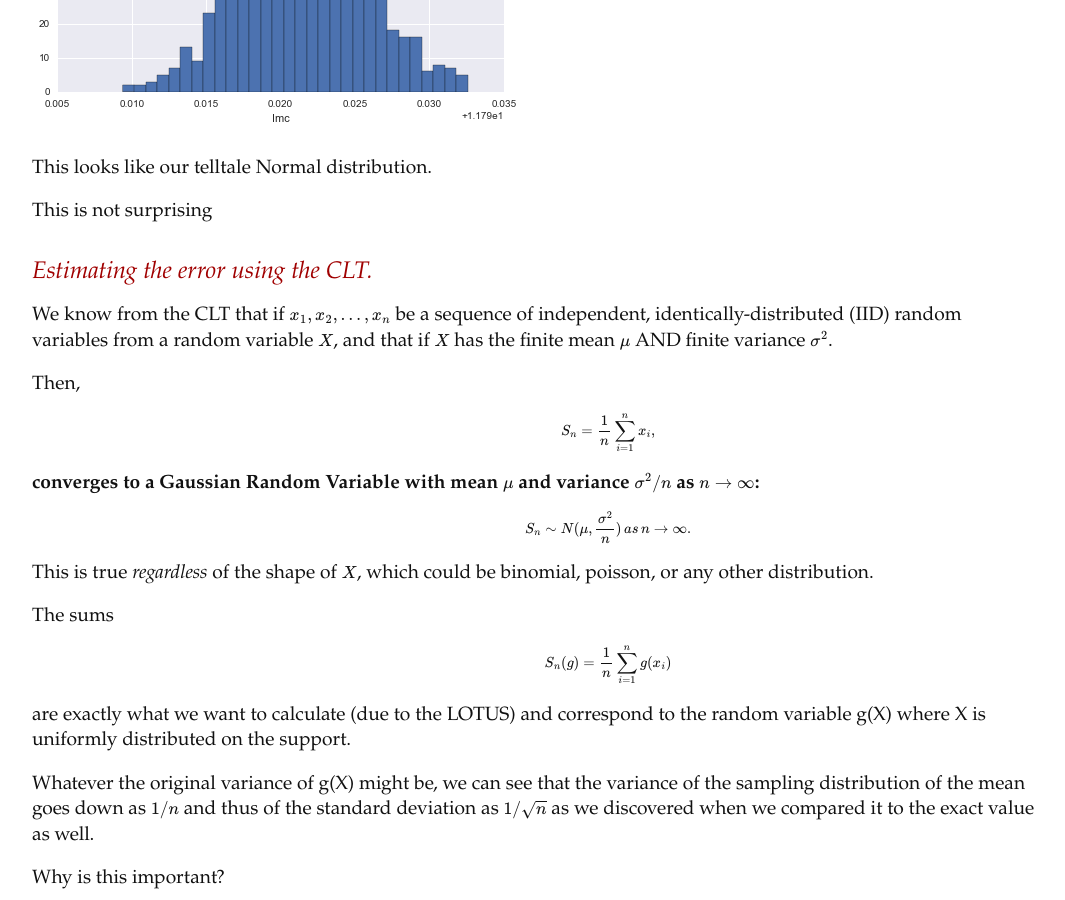
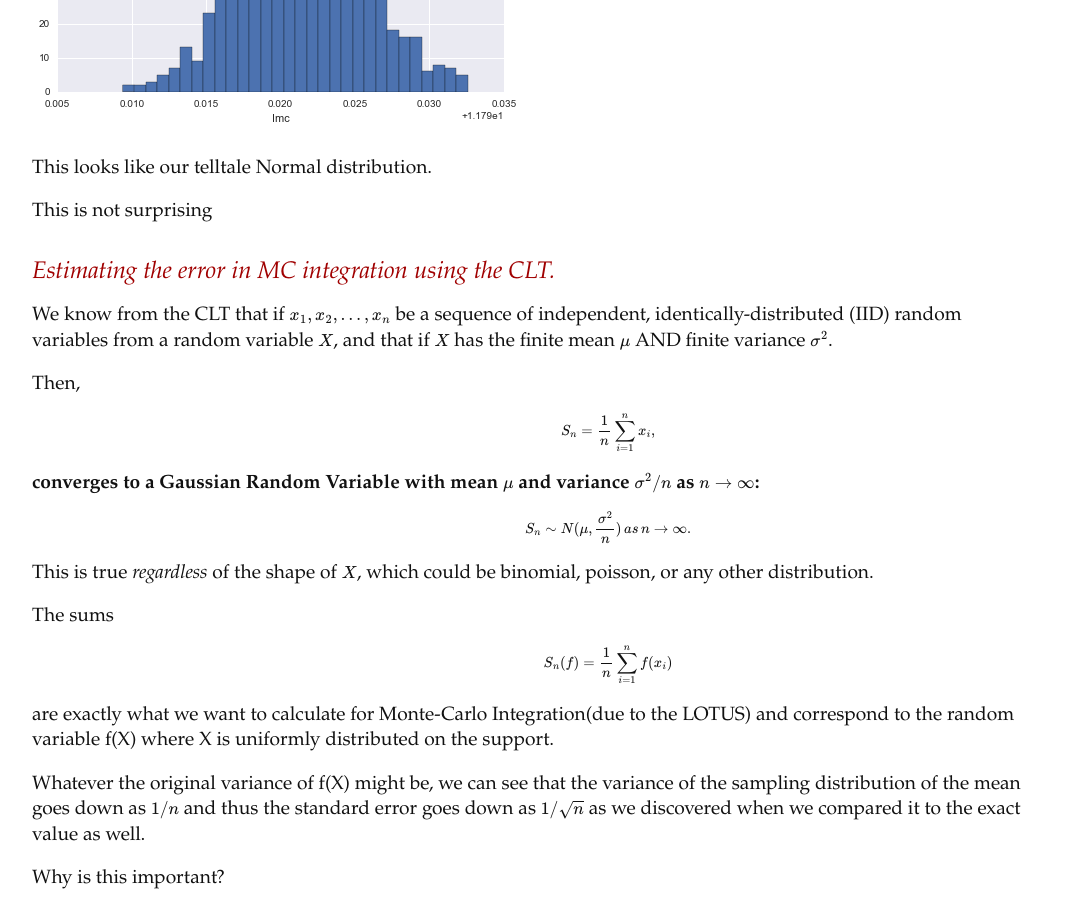
Before and after one commit to namwkim/2017, a Jekyll site: the page built from wiki/montecarlointegrals.md, in a window 1280 px wide and 900 px high, scrolled down 4202 px. Shown: the whole window, without its empty margins (32-1097 px from the left). Built offline with Jekyll 4.4.1, drawn with Linux system fonts in a browser that asks for light colours; nearby versions of some CDN libraries; formulas are drawn with MathJax 3; some of the changed text lies outside the part shown.

Commit message:
updated lecture notes

```diff
--- a/wiki/montecarlointegrals.md
+++ b/wiki/montecarlointegrals.md
@@ -212,7 +212,7 @@ This looks like our telltale Normal distribution.
 
 This is not surprising
 
-### Estimating the error using the CLT.
+### Estimating the error in MC integration using the CLT.
 
 We know from the CLT that if $x_1,x_2,...,x_n$ be a sequence of independent, identically-distributed (IID) random variables from a random variable $X$, and that if $X$ has the finite mean $\mu$ AND finite variance $\sigma^2$.
 
@@ -229,11 +229,11 @@ This is true *regardless* of the shape of $X$, which could be binomial, poisson,
 
 The sums
 
-$$S_n(g) = \frac{1}{n} \sum_{i=1}^{n} g(x_i) $$
+$$S_n(f) = \frac{1}{n} \sum_{i=1}^{n} f(x_i) $$
 
-are exactly what we want to calculate (due to the LOTUS) and correspond to the random variable g(X) where X is uniformly distributed on the support.
+are exactly what we want to calculate for Monte-Carlo Integration(due to the LOTUS) and correspond to the random variable f(X) where X is uniformly distributed on the support.
 
-Whatever the original variance of g(X) might be, we can see that the variance of the sampling distribution of the mean goes down as $1/n$ and thus of the standard deviation as $1/\sqrt{n}$ as we discovered when we compared it to the exact value as well.
+Whatever the original variance of f(X) might be, we can see that the variance of the sampling distribution of the mean goes down as $1/n$ and thus the standard error goes down as $1/\sqrt{n}$ as we discovered when we compared it to the exact value as well.
 
 Why is this important?
 
```
Also changed, not shown: other parts of wiki/montecarlointegrals.md (+4 -4 lines), wiki/basicmontercarlo.md (+1 -1 lines), 2 other files.
